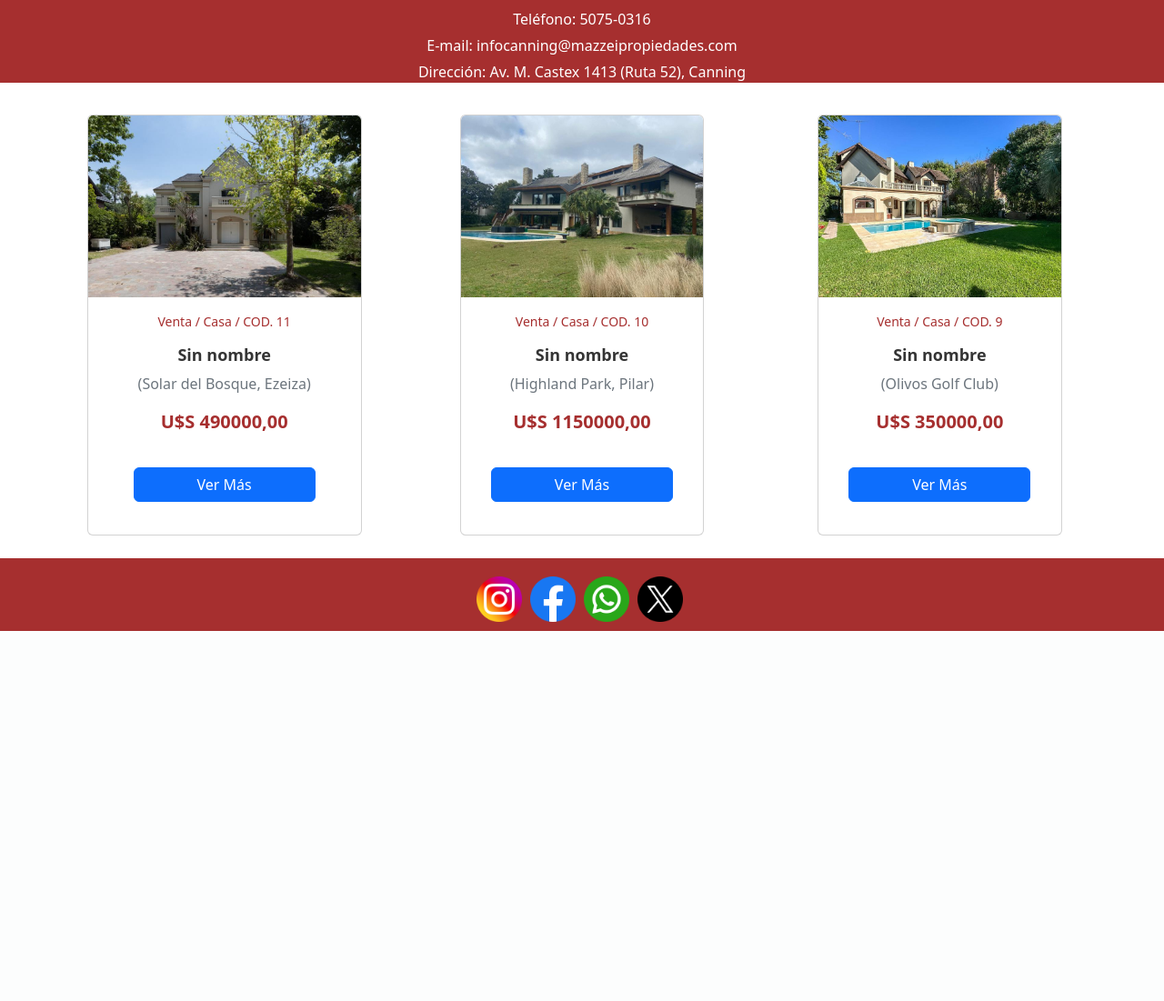
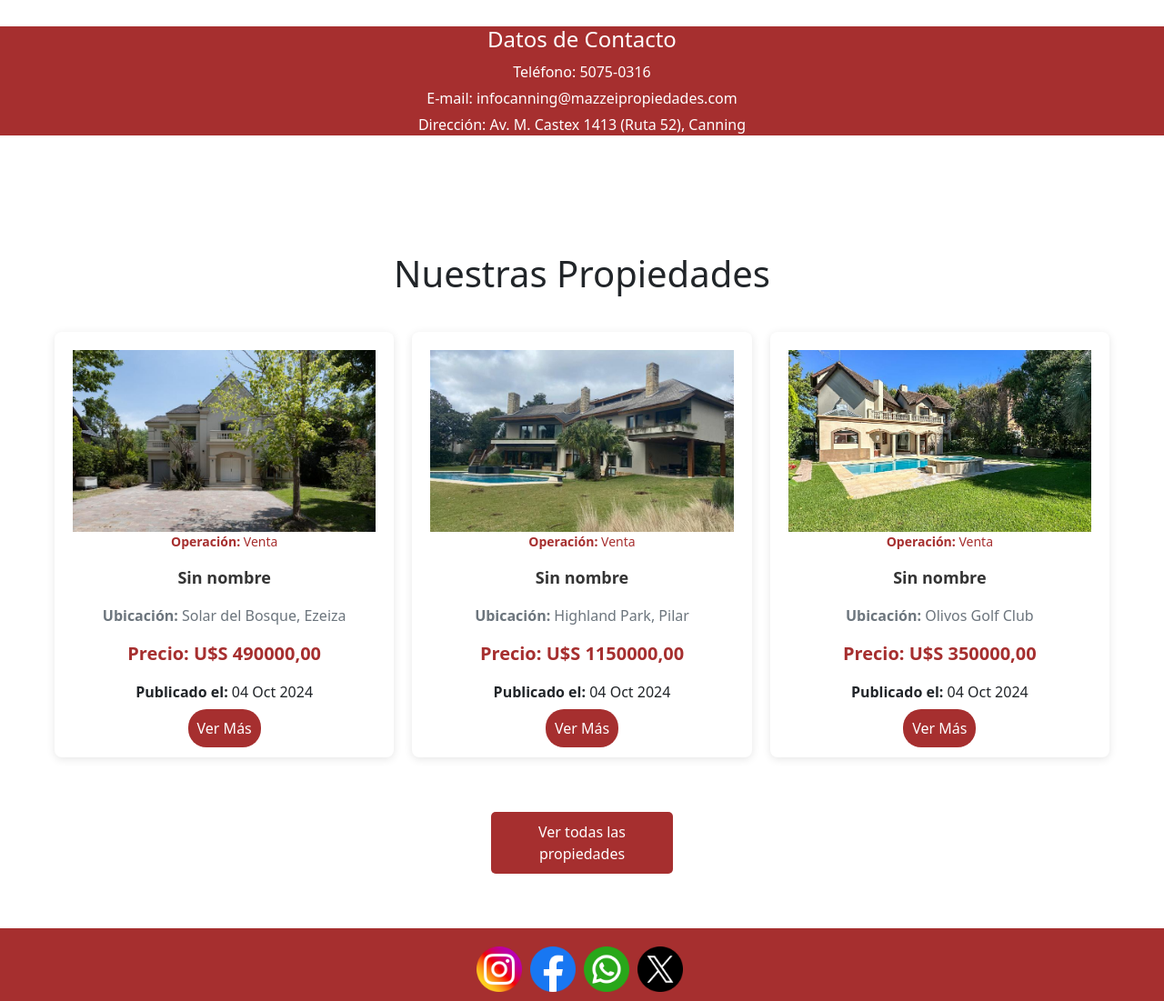
Before and after one commit to abigc23/Propiedades, a Django app: page / in a window 1280 px wide. Shown: the part 1413-2514 px from the top of the page at 91% size. Before the commit the page ends 2107 px from the top, so only its background shows below. Run offline with Django 5.2, Linux system fonts and the light colour scheme; data comes from the database, SQL or seed files in the repository; both versions use the stored data as it was after the commit.

Commit message:
Estilos completos

```diff
--- a/App/forms.py
+++ b/App/forms.py
@@ -7,3 +7,4 @@
     class Meta:
         model=Propiedad
         fields='__all__'
+        from django.db import models
--- a/App/models.py
+++ b/App/models.py
@@ -2,7 +2,7 @@
 
 class Propiedad(models.Model):
     codigo = models.AutoField(primary_key=True)
-    nombre = models.CharField(max_length=100, default='Sin nombre')
+    nombre = models.CharField(max_length=100, default='Casa')
     operacion = models.CharField(max_length=100)
     tipo = models.CharField(max_length=30)
     ubicacion = models.CharField(max_length=100)
@@ -16,6 +16,7 @@
     dormitorios = models.IntegerField()
     baños = models.IntegerField()
     fecha_publicacion = models.DateTimeField(auto_now_add=True)
+    mapa = models.URLField(max_length=500, null=True, blank=True)
 
     def __int__(self):
         return self.codigo
--- a/App/static/css/style.css
+++ b/App/static/css/style.css
@@ -46,44 +44,93 @@
     border-bottom: 2px solid white;
 }
 
-/* Botón de Contacto */
-#contacto_btn {
-    padding: 10px;
-    border-radius: 10px;
+.intermedio {
+    display: flex;
+    align-items: center;
+    justify-content: center;
 }
 
-/* Secciones Intermedias */
-.intermedio {
-    text-align: center;
+.contenedor_inicio {
+    max-width: 85%;
+    margin: 0 auto;
+    padding: 20px;
+    display: flex;
 }
 
-.intermedio img {
+.texto-inicio {
+    flex: 1;
+    padding-right: 20px;
+    display: flex;
+    flex-direction: column;
+    justify-content: center;
+    text-align: left;
+}
+
+.img-inicio {
     height: 75vh;
-    width: 100%;
+    width: auto;
+    max-width: 100%;
+    border-radius: 8px;
 }
 
 .principal_intermedio {
     filter: contrast(120%);
 }
 
-/* Contenedor General */
+.contenedor_index {
+    margin: 20px auto;
+    max-width: 1200px;
+    padding: 30px;
+    display: grid;
+    grid-template-columns: repeat(auto-fill, minmax(300px, 1fr));
+    gap: 20px;
+
+}
+
+.detalles_index {
+    display: flex;
+    flex-direction: column;
+    background-color: #fff;
+    border-radius: 8px;
+    box-shadow: 0 2px 10px rgba(0, 0, 0, 0.1);
+    overflow: hidden;
+}
+
+.img-detalle-index {
+    width: 100%;
+    height: auto;
+}
+
+.info-propiedad-index {
+    padding: 20px;
+}
+
+.info-propiedad-index p {
+    margin: 10px 0;
+}
+
+.info-propiedad-index strong {
+    color: #007bff;
+}
+
+@media (max-width: 768px) {
+    .contenedor_index {
+        grid-template-columns: 1fr;
+    }
+}
+
 .contenedor_general {
     text-align: center;
     padding: 20px;
 }
-.contenedor_general_props{
-    margin-top: 20;
-}
-
 
 .separador {
     width: 100%;
     height: 10px;
-    background-color: #A62F2F; /* Color del separador */
-    margin: 20px 0; /* Espacio alrededor del separador */
+    background-color: #A62F2F;
+    margin: 20px 0;
 }
 
-/* Mapa y Contacto */
 .mapa-container {
     background-color: #A62F2F;
 }
@@ -126,168 +178,126 @@
     margin-top: 20px;
 }
 
-/* Contenedor Index */
 .contenedor_index {
+    margin: 20px auto;
+    max-width: 1200px;
+    padding: 20px;
+    display: grid;
+    grid-template-columns: repeat(auto-fill, minmax(300px, 1fr));
+    gap: 20px;
+}
+
+.h1-props-index{
+    text-align: center;
+    margin-top: 10%;
+}
+.detalles_index {
     display: flex;
-    justify-content: space-between;
-    width: 1200px;
-    height: 650px;
-    margin: 0 auto;
-    border-radius: 15px;
+    flex-direction: column;
+    background-color: #fff;
+    border-radius: 8px;
+    box-shadow: 0 2px 10px rgba(0, 0, 0, 0.1);
+    overflow: hidden;
+    padding: 20px;
+}
+
+.img-detalle-index {
+    width: 100%;
+    height: auto;
+}
+
+.info-propiedad-index {
+    padding: 20px;
+}
+
+.info-propiedad-index p {
+    margin: 10px 0;
+}
+
+.info-propiedad-index strong {
+    color: #007bff;
+}
+
+.conten-btn-index {
+    grid-column: 1 / -1;
+    text-align: center;
     margin-top: 20px;
 }
 
-.contenedor_index img {
-    width: 600px;
-    height: 450px;
+.btn-index{
+    display: block;
+    width: 200px;
+    margin: 20px auto;
+    padding: 10px;
+    background-color: #A62F2F;
+    color: white;
+    text-align: center;
+    border-radius: 5px;
+    cursor: pointer;
+    text-decoration: none;
 }
 
-/* Contenedor Inicio */
-.contenedor-inicio {
-    margin: auto;
-    display: flex;
-    justify-content: space-around;
-    align-items: center;
-    padding: 20px;
-    gap: 20px;
+.btn-index:hover{
+    background-color: #742323;
 }
 
-.texto-inicio {
-    text-align: left;
-    display: flex;
-    flex-direction: column;
-    max-width: 40%;
-}
-
-.texto-inicio h1 {
-    font-size: 2.5rem;
-    margin-bottom: 15px;
-    border-bottom: solid #A62F2F 10px;
-}
-
-.texto-inicio p {
-    font-size: 1.2rem;
-    line-height: 1.6;
-}
-
-.img-inicio {
-    max-width: 500px;
-    height: auto;
-    border-radius: 10px;
-    margin-top: 5%;
-}
-
-
-/* Footer */
-footer {
-    margin-top: 5px;
-    height: 80px;
+.btn-index-vm {
+    width: 100%;
     background-color: #A62F2F;
-    display: flex;
-    justify-content: center;
-}
-
-footer img {
-    margin-top: 20px;
-    width: 50px;
-    height: 50px;
-    margin-right: 5px;
-}
-
-.footer {
-    justify-content: space-evenly;
-}
-
-/* Contenedor Agregar */
-.contendor_agregar {
-    width: 1200px;
-    height: 550px;
+    text-decoration: none;
     border-radius: 20px;
-    background-color: #FCFCFC;
-    margin: 0 auto;
-    display: flex;
-    justify-content: space-between;
-}
-
-.contendor_agregar img {
-    width: 38%;
-    object-fit: cover;
-}
-
-.contendor_agregar form {
-    padding: 20px;
-    width: 62%;
-}
-
-.contendor_agregar form h1 {
-    font-size: 35px;
-    color: #395090; /* Título en color específico */
+    color: white;
     text-align: center;
+    padding: 10px;
     margin-bottom: 20px;
 }
 
-/* Propiedades */
-.titulo-props {
-    align-self: center;
-    margin: auto;
+.btn-index-vm:hover {
+    background-color: #742323;
 }
 
-.contendor_agregar form textarea {
-    width: 98%;
-    height: 50px;
-    border-radius: 20px;
-    font-size: 20px;
-    margin: 8px 0;
+@media (max-width: 768px) {
+    .contenedor_index {
+        grid-template-columns: 1fr;
+    }
 }
 
-/* Botón */
-.btn {
-    margin-top: 15px;
-    width: 99%;
-    background-color: #A62F2F;
-    color: white; /* Texto en blanco */
-    border: none;
-    padding: 10px 20px;
-    text-align: center;
-    border-radius: 5px;
-    font-size: 16px;
-    cursor: pointer;
-}
-
-.btn:hover {
-    background-color: #8a2424;
-}
-
-/* Respuesta */
 .respuesta {
     color: #395090;
     font-size: 18px;
     font-style: italic;
 }
 
-/* Contenedores de Propiedades */
-.contenedor_propiedades,
-.contenedor_props {
+.volver-atras{
+    margin-left: 5%;
+    margin-top: 20px;
+    margin-bottom: 30px;
+}
+.contenedor_principal_propiedades{
+    margin: auto;
+}
+
+.contenedor_propiedades {
+    max-width: 1200px;
+    padding: 30px;
     display: grid;
     grid-template-columns: repeat(auto-fill, minmax(300px, 1fr));
     gap: 20px;
-    padding: 20px;
-    justify-content: center;
+    margin: auto;
+    border-radius: 20px;
 }
 
-.contenedor_props {
-    justify-items: center;
-    margin: auto;
-    max-width: 1200px;
+.h1-propiedades{
+    text-align: center;
+    margin-top: 10%;
 }
-
-/* Tarjetas de Propiedad */
 .propiedad-card {
-    background-color: white;
-    border: 1px solid #ddd;
+    display: flex;
+    flex-direction: column;
+    background-color: #fff;
     border-radius: 8px;
+    box-shadow: 0 2px 10px rgba(0, 0, 0, 0.1);
     overflow: hidden;
-    transition: transform 0.3s ease, box-shadow 0.3s ease;
 }
 
 .propiedad-card:hover {
@@ -374,8 +394,7 @@
     margin-right: 10px;
 }
 
-/* Ajuste del botón */
-.btn {
+.btn-props {
     display: block;
     width: 200px;
     margin: 20px auto;
--- a/App/templates/index.html
+++ b/App/templates/index.html
@@ -16,13 +16,12 @@
         <nav class="menu_selectivo">
             <a href="{% url 'inicio' %}">Inicio</a>
             <a href="{% url 'propiedades' %}">Propiedades</a>
-            <a href="#">Contacto</a>
         </nav>
     </header>
 
     <section class="intermedio">
         {% block intermedio %}
-        <div class="contenedor-inicio">
+        <div class="contenedor_inicio">
             <div class="texto-inicio">
                 <h1 class="h1-inicio">Encuentra el hogar ideal</h1>
                 <p>Explora nuestra selección de propiedades y descubre el lugar perfecto para ti. Desde modernas casas urbanas hasta tranquilas villas en el campo, tenemos opciones para todos los estilos de vida. Con nuestro equipo de expertos, encontrar tu nuevo hogar nunca ha sido tan fácil. ¡Comienza hoy tu búsqueda y da el primer paso hacia la casa de tus sueños!</p>
@@ -32,12 +31,13 @@
         {% endblock %}
     </section>
 
+
+
     <div class="separador"></div>
 
-
-    <section class="mapa-container"></section>
+    <section>
+        <h3 class="h3-mapa">Ubicación de Nuestra Inmobiliaria</h3>
         <div class="mapa-contacto">
-            <h3>Ubicación de Nuestra Inmobiliaria</h3>
             <iframe
                 src="https://www.google.com/maps/embed?pb=!1m18!1m12!1m3!1d3273.7857989115023!2d-58.505622025035564!3d-34.86160917116241!2m3!1f0!2f0!3f0!3m2!1i1024!2i768!4f13.1!3m3!1m2!1s0x95bcd6d9ed09be39%3A0xfd444b8009543f91!2sMazzei%20Propiedades!5e0!3m2!1ses-419!2sar!4v1728016688349!5m2!1ses-419!2sar"
                 width="600"
@@ -54,23 +54,30 @@
         </div>
     </section>
 
-    <main class="contenedor_general_props">
-        <div class="contenedor_props">
+
+    <main>
+        <h1 class="h1-props-index">Nuestras Propiedades</h1>
+        <div class="contenedor_index">
             {% for propiedad in propiedades %}
-            <div class="card propiedad-card">
-                <img src="{{ propiedad.imagen.url }}" class="card-img-top" alt="Imagen de {{ propiedad.operacion }}">
+            <div class="detalles_index propiedad-card">
+                <img src="{{ propiedad.imagen.url }}" alt="Imagen de {{ propiedad.nombre }}" class="img-detalle-index">
                 <div class="card-body">
-                    <p class="tipo-operacion">Venta / {{ propiedad.tipo }} / COD. {{ propiedad.codigo }}</p>
-                    <h5 class="nombre-propiedad">{{ propiedad.nombre }}</h5>
-                    <p class="ubicacion-propiedad">({{ propiedad.ubicacion }})</p>
-                    <p class="precio-propiedad">U$S {{ propiedad.precio }}</p>
-                    <a href="{% url 'detallesprop' propiedad.codigo %}" class="btn btn-primary">Ver Más</a>
+                    <p class="tipo-operacion"><strong>Operación:</strong> {{ propiedad.operacion }}</p>
+                    <p class="nombre-propiedad">{{ propiedad.nombre }}</p>
+                    <p class="ubicacion-propiedad"><strong>Ubicación:</strong> {{ propiedad.ubicacion }}</p>
+                    <p class="precio-propiedad"><strong>Precio:</strong> U$S {{ propiedad.precio }}</p>
+                    <p><strong>Publicado el:</strong> {{ propiedad.fecha_publicacion|date:"d M Y" }}</p>
+                    <a href="{% url 'detallesprop' propiedad.codigo %}" class="btn-index-vm">Ver Más</a>
                 </div>
             </div>
             {% endfor %}
+
+            <div class="conten-btn-index">
+                <a href="{% url 'propiedades' %}" class="btn-index">Ver todas las propiedades</a>
+            </div>
         </div>
+    </main>
 
-    </main>
 
     <footer>
         <div class="footer">
```
Also changed, not shown: other parts of App/static/css/style.css (+48 -14 lines), App/templates/pages/detallesprop.html (+20 -2 lines), App/templates/pages/propiedades.html (+11 -8 lines), App/migrations/0006_propiedad_mapa.py (added), App/migrations/0007_alter_propiedad_nombre.py (added), App/views.py (line endings or trailing spaces), db.sqlite3.
